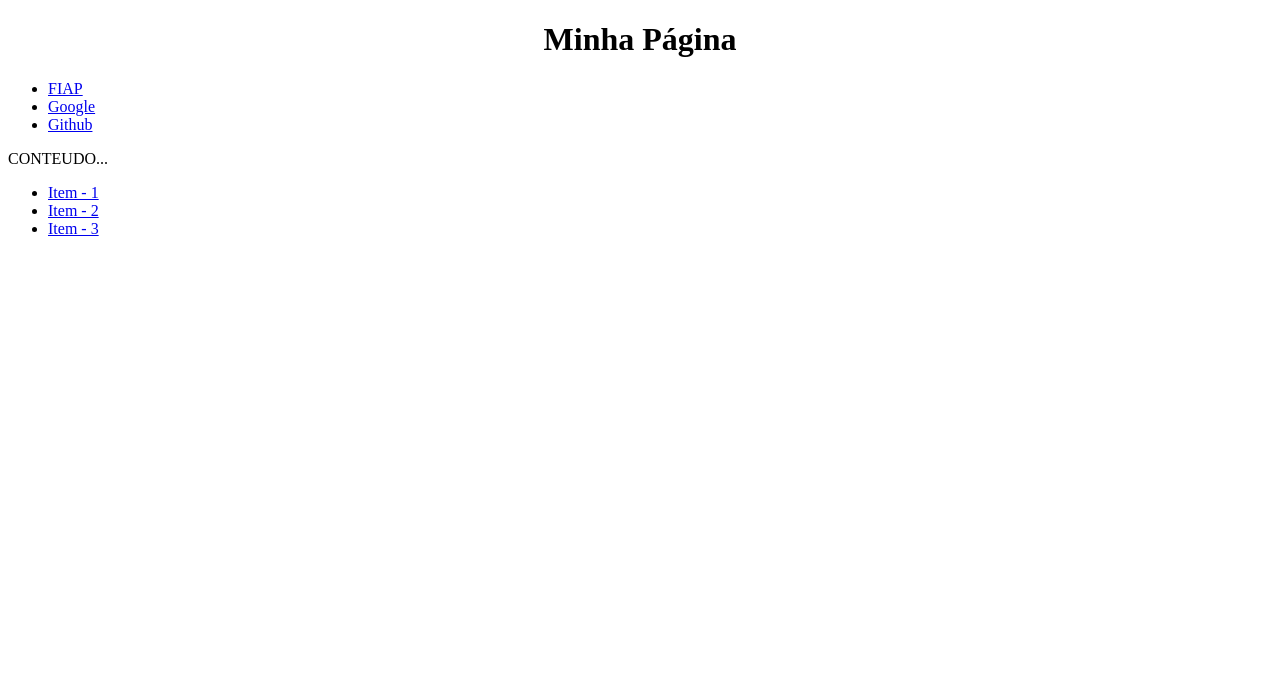
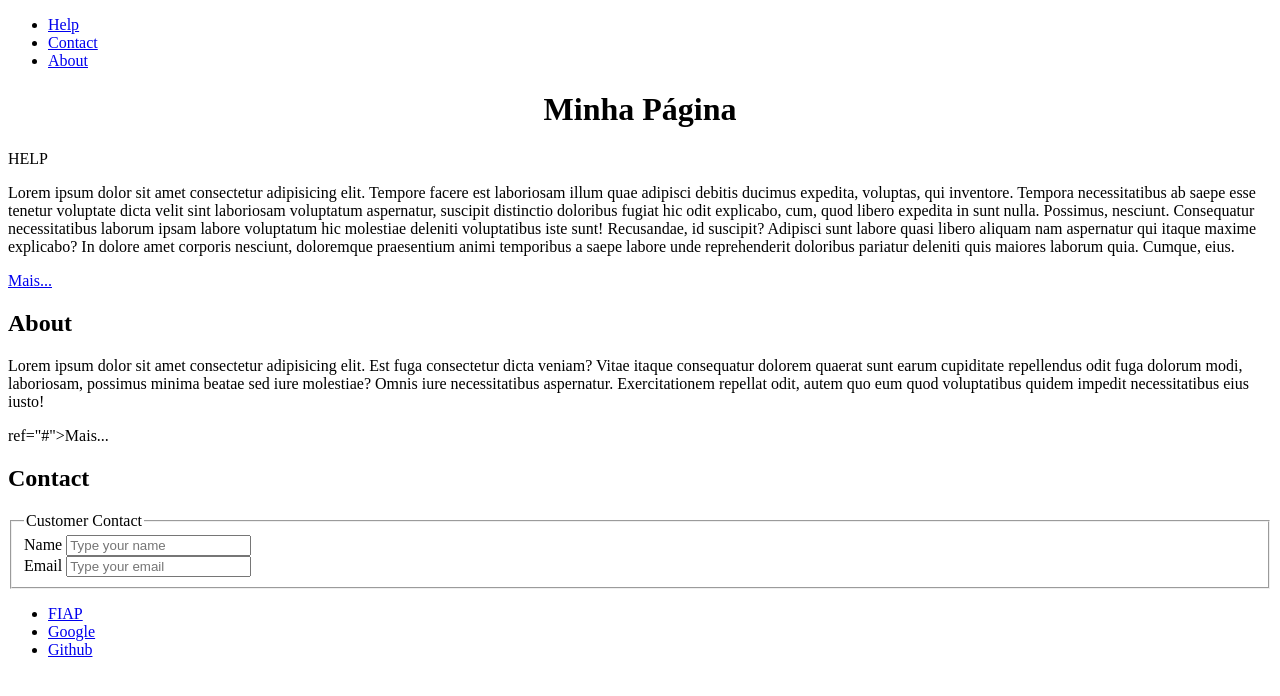
Before and after one commit to Andenik/1TDSPW, a plain HTML site: page index.html in a window 1280 px wide. Drawn offline with Linux system fonts and the light colour scheme.

Commit message:
section de conteudo criada

```diff
--- a/index.html
+++ b/index.html
@@ -1,13 +1,11 @@
-<!DOCTYPE HTML>
+<!DOCTYPE html>
 
-
-
-<html>
+<html lang="pt-br">
   <!-- primeiro filho do html = head. -->
   <head>
     <!-- os filhos do head sao em sua maioria tags de metadados. ex: meta. -->
-		<meta charset="UTF-8"/>
-		<meta name="viewport" content="width:device-width, initial-scale=1.0"/>
+    <meta charset="UTF-8" />
+    <meta name="viewport" content="width:device-width, initial-scale=1.0" />
     <title>Exemplo</title>
   </head>
   <!-- segundo filo do html = body -->
@@ -18,33 +16,57 @@
 		<p style="border:solid 2px #00ff00">Eu sou um paragrafo.</p> -->
     <div class="container">
       <header class="cabecalho">
-				<h1 style="text-align: center;">Minha Página</h1>
+        <nav>
+          <ul>
+            <li><a href="#">Help</a></li>
+            <li><a href="#">Contact</a></li>
+            <li><a href="#">About</a></li>
+          </ul>
+        </nav>
+        <h1 style="text-align: center">Minha Página</h1>
+      </header>
+      <section id="conteudo-principal">
+		<div>HELP</div>
+        <p>
+			Lorem ipsum dolor sit amet consectetur adipisicing elit. Tempore facere est laboriosam illum quae adipisci debitis ducimus expedita, voluptas, qui inventore. Tempora necessitatibus ab saepe esse tenetur voluptate dicta velit sint laboriosam voluptatum aspernatur, suscipit distinctio doloribus fugiat hic odit explicabo, cum, quod libero expedita in sunt nulla. Possimus, nesciunt. Consequatur necessitatibus laborum ipsam labore voluptatum hic molestiae deleniti voluptatibus iste sunt! Recusandae, id suscipit? Adipisci sunt labore quasi libero aliquam nam aspernatur qui itaque maxime explicabo? In dolore amet corporis nesciunt, doloremque praesentium animi temporibus a saepe labore unde reprehenderit doloribus pariatur deleniti quis maiores laborum quia. Cumque, eius.
+		</p>
+		<a href="#">Mais...</a>
+		<div>
+			<h2>About</h2>
+			<p>
+				Lorem ipsum dolor sit amet consectetur adipisicing elit. Est fuga consectetur dicta veniam? Vitae itaque consequatur dolorem quaerat sunt earum cupiditate repellendus odit fuga dolorum modi, laboriosam, possimus minima beatae sed iure molestiae? Omnis iure necessitatibus aspernatur. Exercitationem repellat odit, autem quo eum quod voluptatibus quidem impedit necessitatibus eius iusto!
+			</p>
+			<a h></a>ref="#">Mais...</a>
+			<div id="contact">
+				<H2>Contact</H2>
+				<form>
+					<fieldset>
+						<legend>Customer Contact</legend>
+						<div>
+							<label for="">Name</label>
+							<input type="text" name="txtnm" id="idnm" placeholder="Type your name">
+						</div>
+						<div>
+							<label for="">Email</label>
+							<input type="text" name="txtemail" id="idemail" placeholder="Type your email">
+						</div>
+
+					</fieldset>
+				</form>
+
+			</div>
+		</div>
+      </section>
+      <footer class="rodape">
         <nav>
           <ul>
             <!--dentro da ul so pode usar os filhos dela, sendo os comandos <li>-->
             <li><a href="https://www.fiap.com.br" target="_blank">FIAP</a></li>
             <li><a href="https://www.google.com" target="_blank">Google</a></li>
             <li><a href="https://www.github.com" target="_blank">Github</a></li>
-
-
           </ul>
         </nav>
-			</header>
-			<section id="conteudo-principal">
-				<p> CONTEUDO...</p>
-			</section>
-			<footer class="rodape">
-
-				<nav>
-					<ul>
-						<li><a href="#">Item - 1</a></li>
-						<li><a href="#">Item - 2</a></li>
-						<li><a href="#">Item - 3</a></li>
-					</ul>
-				</nav>
-
       </footer>
     </div>
-
   </body>
 </html>
```
Lines whose indentation alone changed are shown as unchanged.
